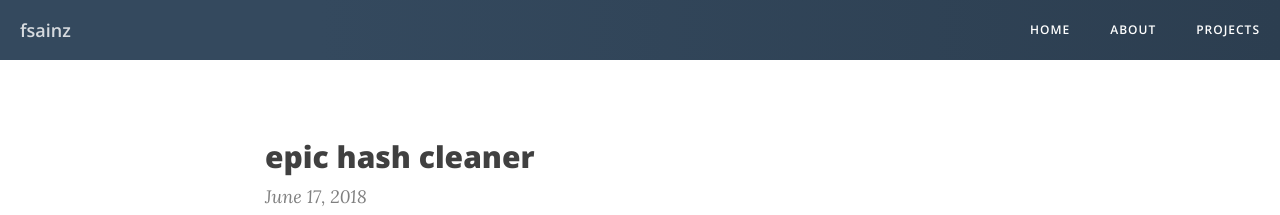
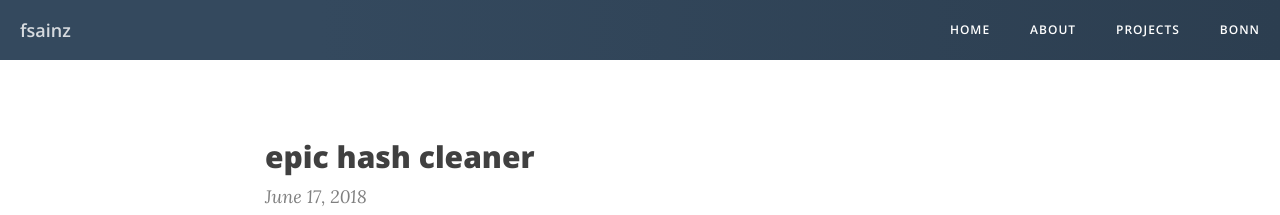
Before and after one commit to fsainz/fsainz.github.com, a Jekyll site: the page built from index.html, in a window 1280 px wide. Shown: the top 215 px of the page. Built offline with Jekyll 4.4.1, drawn with Linux system fonts in a browser that asks for light colours; nearby versions of some CDN libraries; the list of posts is cut into pages by our own code.

Commit message:
adds bonn

```diff
--- a/_includes/nav.html
+++ b/_includes/nav.html
@@ -23,6 +23,9 @@
                     <a href="{{ page.url | prepend: site.baseurl }}">{{ page.title }}</a>
                 </li>
                 {% endif %}{% endfor %}
+                <li>
+                    <a href="//bonn.fsainz.com">Bonn</a>
+                </li>
             </ul>
         </div>
         <!-- /.navbar-collapse -->
```
